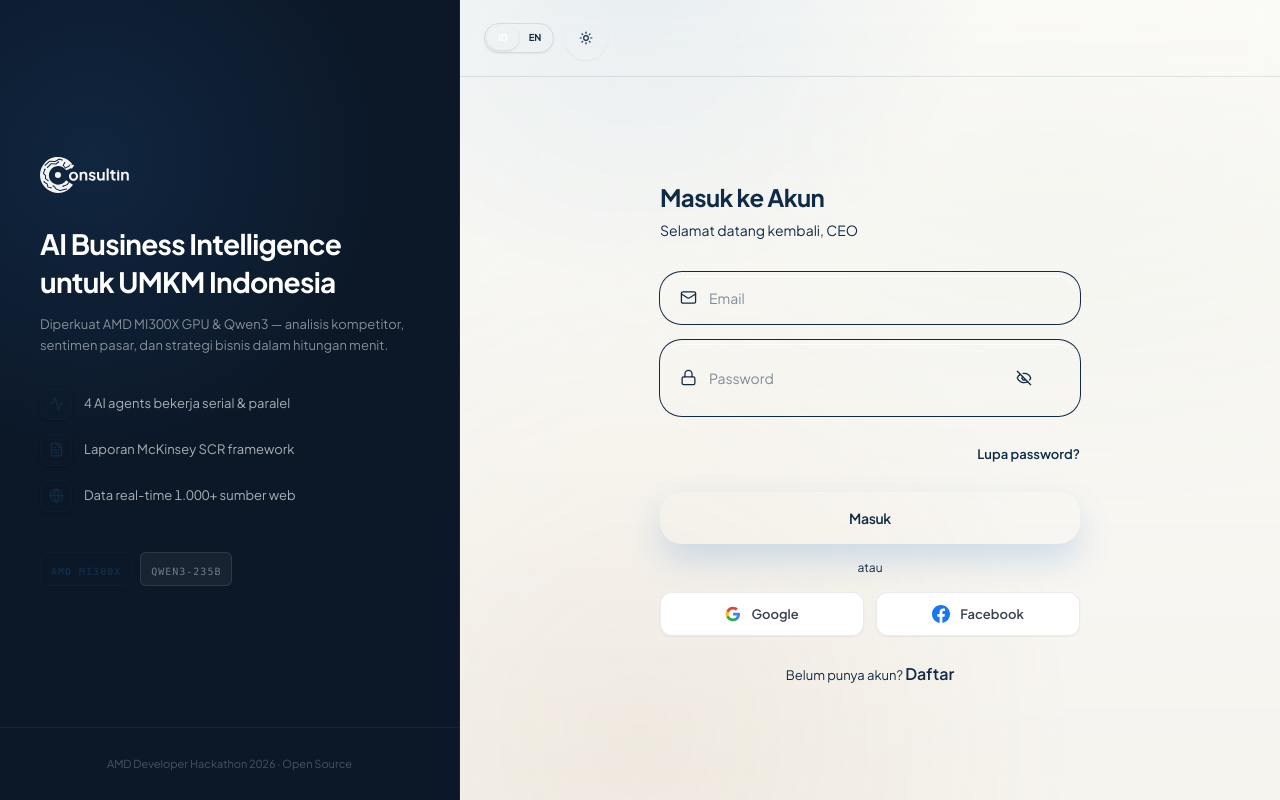
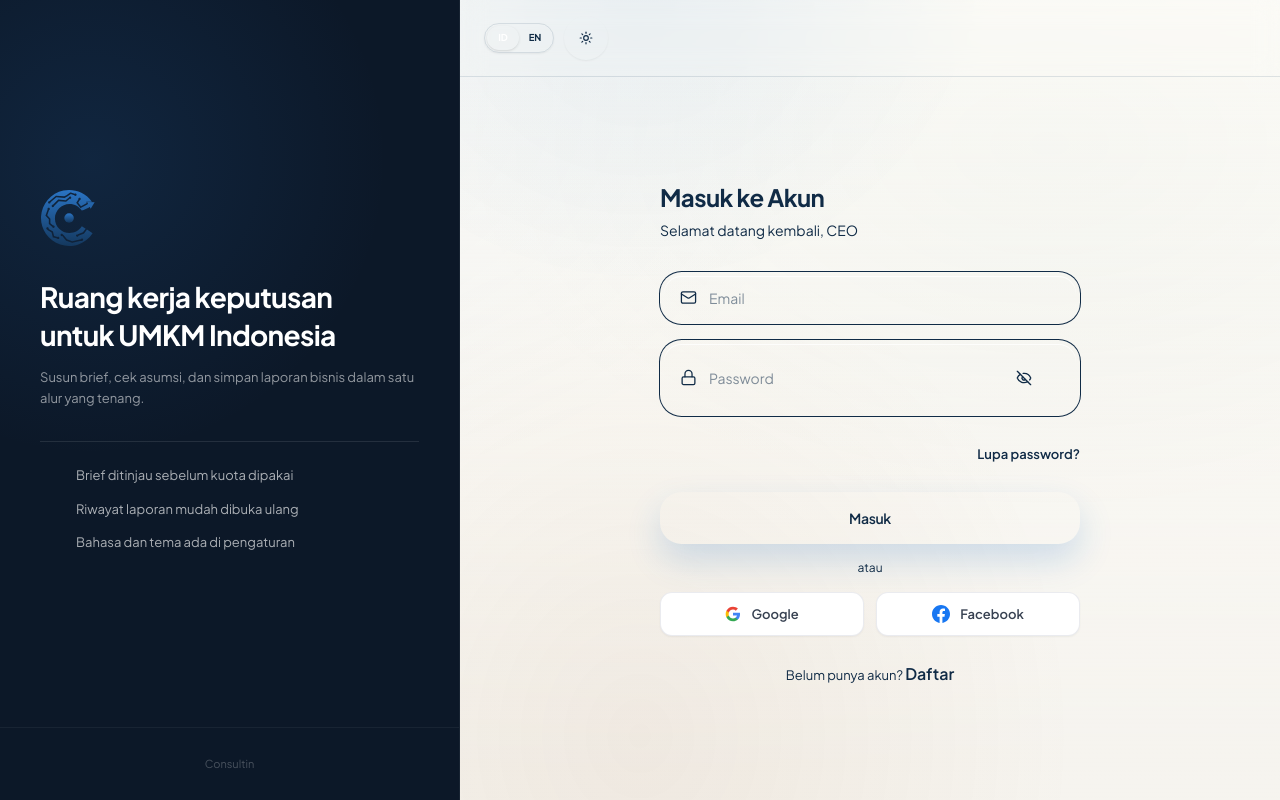
Before and after one commit to izerhaf7/quantivo-ai, a React (Vite) app: page / in a window 1280 px wide. Both pictures are taken after a click on the button "Lewati onboarding". Built offline with nearby package versions, Linux system fonts and the light colour scheme.

Commit message:
Refine Consultin workspace UX

```diff
--- a/src/app/App.tsx
+++ b/src/app/App.tsx
@@ -80,7 +80,7 @@ const UI_COPY = {
 
     // Phone verify
     phoneTitle: "Tambah Nomor Telepon",
-    phoneSubtitle: "Opsional — untuk keamanan akun dan notifikasi analisis",
+    phoneSubtitle: "Opsional · untuk keamanan akun dan notifikasi analisis",
     phonePlaceholder: "8xx xxxx xxxx",
     sendVerifyCode: "Kirim Kode Verifikasi",
     later: "Nanti Saja",
@@ -255,7 +255,7 @@ const UI_COPY = {
 
     // Phone verify
     phoneTitle: "Add Phone Number",
-    phoneSubtitle: "Optional — for account security and analysis notifications",
+    phoneSubtitle: "Optional · for account security and analysis notifications",
     phonePlaceholder: "8xx xxxx xxxx",
     sendVerifyCode: "Send Verification Code",
     later: "Maybe Later",
@@ -525,37 +525,26 @@ function AuthSplit({ children, title, subtitle, language, onLanguageChange, them
 
         <div className="flex-1 flex flex-col justify-center px-10 pb-10 relative z-10">
           <div className="mb-8">
-            <ImageWithFallback src={ConsultinLogo} alt="Consultin" className="h-9 w-auto object-contain mb-8 brightness-0 invert opacity-95" />
+            <ImageWithFallback src={CLogoImg} alt="Consultin" className="h-14 w-14 object-contain mb-8" />
             <h2 className="text-[28px] font-bold font-['Plus_Jakarta_Sans'] text-white leading-snug mb-3">
-              AI Business Intelligence<br />untuk UMKM Indonesia
+              Ruang kerja keputusan<br />untuk UMKM Indonesia
             </h2>
-            <p className="text-white/50 text-[13px] font-['Plus_Jakarta_Sans'] leading-relaxed">
-              Diperkuat AMD MI300X GPU & Qwen3 — analisis kompetitor, sentimen pasar, dan strategi bisnis dalam hitungan menit.
+            <p className="text-white/55 text-[13px] font-['Plus_Jakarta_Sans'] leading-relaxed">
+              Susun brief, cek asumsi, dan simpan laporan bisnis dalam satu alur yang tenang.
             </p>
           </div>
-          <div className="space-y-3.5">
-            {AUTH_FEATURES.map(({ Icon, label }) => (
+          <div className="space-y-3.5 border-t border-white/10 pt-6">
+            {["Brief ditinjau sebelum kuota dipakai", "Riwayat laporan mudah dibuka ulang", "Bahasa dan tema ada di pengaturan"].map((label) => (
               <div key={label} className="flex items-center gap-3">
-                <div className="w-8 h-8 rounded-lg bg-primary/15 flex items-center justify-center shrink-0 border border-primary/20 shadow-sm">
-                  <Icon size={15} className="text-primary" />
-                </div>
+                <span className="h-px w-6 bg-primary" />
                 <p className="text-white/65 text-[13px] font-['Plus_Jakarta_Sans']">{label}</p>
               </div>
             ))}
           </div>
-          {/* AMD badge */}
-          <div className="mt-10 flex items-center gap-2">
-            <div className="px-2.5 py-1 bg-primary/10 border border-primary/20 rounded-md shadow-xs">
-              <span className="text-[10px] font-mono text-primary uppercase tracking-widest font-bold">AMD MI300X</span>
-            </div>
-            <div className="px-2.5 py-1 bg-white/5 border border-white/10 rounded-md">
-              <span className="text-[10px] font-mono text-white/40 uppercase tracking-widest">Qwen3-235B</span>
-            </div>
-          </div>
         </div>
         <div className="p-7 border-t border-white/5 relative z-10">
           <p className="text-white/25 text-[11px] font-['Plus_Jakarta_Sans'] text-center">
-            AMD Developer Hackathon 2026 · Open Source
+            Consultin
           </p>
         </div>
       </div>
@@ -661,20 +650,8 @@ function Sidebar({ active, onNavigate, analysisCount, language }: {
         })}
       </nav>
 
-      {/* Tier + user */}
+      {/* User */}
       <div className="px-2 lg:px-3 pb-4 border-t border-white/[0.05] pt-3 space-y-2">
-        <div className="hidden lg:block bg-primary/10 rounded-lg p-3 border border-primary/15">
-          <div className="flex items-center justify-between mb-1.5">
-            <span className="text-[11px] font-semibold font-['Plus_Jakarta_Sans'] text-primary">{copy.freePlan}</span>
-            <span className="text-[10px] font-mono text-white/35">{analysisCount}/3</span>
-          </div>
-          <div className="h-1 w-full bg-white/10 rounded-full overflow-hidden mb-2.5">
-            <div className="h-full bg-gradient-to-r from-primary to-accent rounded-full transition-all" style={{ width: `${(analysisCount / 3) * 100}%` }} />
-          </div>
-          <button onClick={() => onNavigate("subscription")} className="w-full text-center text-[11px] font-semibold font-['Plus_Jakarta_Sans'] text-primary hover:text-white transition-colors">
-            {copy.upgrade} →
-          </button>
-        </div>
         <button
           onClick={() => onNavigate("account")}
           className={cn(
@@ -722,7 +699,6 @@ function AppShell({ children, screen, onNavigate, analysisCount, language, onLan
   theme: ThemeMode; onThemeChange: (theme: ThemeMode) => void;
 }) {
   const copy = UI_COPY[language];
-  const ThemeIcon = theme === "dark" ? Moon : Sun;
 
   return (
     <div className="flex min-h-[100dvh] bg-background">
@@ -739,20 +715,6 @@ function AppShell({ children, screen, onNavigate, analysisCount, language, onLan
           </button>
         </header>
 
-        {/* Desktop utility bar: app-wide controls belong with account/status actions, not buried in primary navigation. */}
-        <header className="hidden md:flex sticky top-0 z-30 h-[60px] items-center justify-between border-b border-border bg-background/82 px-6 backdrop-blur-xl xl:px-8">
-          <div className="min-w-0">
-            <p className="text-[11px] font-semibold uppercase tracking-[0.16em] text-muted-foreground font-mono">Consultin workspace</p>
-            <p className="mt-0.5 truncate text-sm font-semibold text-foreground font-['Plus_Jakarta_Sans']">
-              {screen === "briefreview" ? copy.reviewTitle : screen === "history" ? copy.history : screen === "subscription" ? "Subscription" : screen === "account" ? copy.account : copy.dashboard}
-            </p>
-          </div>
-          <button type="button" onClick={() => onNavigate("account")}
-            className="flex h-10 items-center gap-2 rounded-full border border-border/70 bg-card/78 px-3 text-[12px] font-semibold text-foreground shadow-[0_10px_24px_rgba(12,24,40,0.06)] ring-1 ring-white/70 transition hover:bg-muted focus-visible:outline-none focus-visible:ring-2 focus-visible:ring-primary font-['Plus_Jakarta_Sans']">
-            <User size={15} />
-            <span>{copy.user}</span>
-          </button>
-        </header>
 
         <main id="main-content" className="flex-1 min-w-0 overflow-auto pb-24 md:pb-0 relative z-10">
           {children}
@@ -1408,7 +1370,7 @@ function HomeView({ onSubmit, onOpenReport, analysisCount, language }: { onSubmi
             <div className="flex flex-wrap items-center justify-between gap-3">
               <div>
                 <p className="text-[11px] font-semibold uppercase tracking-[0.16em] text-primary font-mono">{copy.dashboardBriefInitial}</p>
-                <p className="mt-1 text-sm font-semibold text-foreground font-['Plus_Jakarta_Sans']">{language === "id" ? "Mulai dari kalimat mentah, Consultin susun dossier awal." : "Start with a raw sentence, Consultin drafts the dossier."}</p>
+                <p className="mt-1 text-sm font-semibold text-foreground font-['Plus_Jakarta_Sans']">{language === "id" ? "Mulai dari kalimat mentah. Consultin susun brief awal." : "Start with a raw sentence. Consultin drafts the first brief."}</p>
               </div>
               <span className="rounded-full border border-primary/20 bg-primary/10 px-3 py-1 text-[11px] font-semibold text-primary font-mono">{copy.quotaSafeText}</span>
             </div>
@@ -1423,7 +1385,7 @@ function HomeView({ onSubmit, onOpenReport, analysisCount, language }: { onSubmi
               />
               <div className="mt-3 border-t border-border pt-3">
                 <p className="text-[12px] leading-relaxed text-muted-foreground font-['Plus_Jakarta_Sans']">
-                  {language === "id" ? "Tulis bebas seperti chat biasa. Consultin baru menanyakan detail tambahan setelah brief awal dikirim." : "Write freely like a normal chat. Consultin asks for extra details only after the first brief is submitted."}
+                  {language === "id" ? "Tulis bebas seperti chat. Detail tambahan ditanya setelah brief dikirim." : "Write freely like chat. Extra details come after submit."}
                 </p>
               </div>
             </div>
@@ -1451,7 +1413,7 @@ function HomeView({ onSubmit, onOpenReport, analysisCount, language }: { onSubmi
                   <span className="mt-0.5 flex size-8 shrink-0 items-center justify-center rounded-full bg-warning/18 text-warning"><AlertTriangle size={15} /></span>
                   <div>
                     <p className="text-[13px] font-bold font-['Plus_Jakarta_Sans']">{language === "id" ? "Informasi kurang untuk analisis tajam." : "More information needed for sharper analysis."}</p>
-                    <p className="mt-1 text-[13px] leading-relaxed font-['Plus_Jakarta_Sans']">{language === "id" ? "Brief awal sudah tersusun. Lengkapi pertanyaan wajib sebelum agent processing memakai kuota." : "Initial brief is drafted. Complete required questions before agent processing uses quota."}</p>
+                    <p className="mt-1 text-[13px] leading-relaxed font-['Plus_Jakarta_Sans']">{language === "id" ? "Brief awal siap. Lengkapi pertanyaan wajib sebelum kuota dipakai." : "First brief ready. Complete required questions before quota is used."}</p>
                   </div>
                 </div>
               </div>
@@ -1460,7 +1422,7 @@ function HomeView({ onSubmit, onOpenReport, analysisCount, language }: { onSubmi
             <div className="mt-4 flex flex-col gap-3 border-t border-border pt-4 sm:flex-row sm:items-center sm:justify-between">
               <div className="flex items-center gap-2 text-muted-foreground">
                 <span className="flex size-7 items-center justify-center rounded-lg border border-border bg-background"><MapPin size={13} /></span>
-                <span className="text-[12px] font-['Plus_Jakarta_Sans']">{clarifying ? (language === "id" ? "AI menemukan detail yang perlu dilengkapi." : "AI found details that need completion.") : (language === "id" ? "Tidak ada parameter wajib sebelum kirim." : "No required parameters before submit.")}</span>
+                <span className="text-[12px] font-['Plus_Jakarta_Sans']">{clarifying ? (language === "id" ? "Ada detail yang perlu dilengkapi." : "Some details need completion.") : (language === "id" ? "Tidak ada isian wajib sebelum kirim." : "No required fields before submit.")}</span>
               </div>
               <button
                 onClick={handleAsk} disabled={!query.trim()}
@@ -1499,7 +1461,7 @@ function HomeView({ onSubmit, onOpenReport, analysisCount, language }: { onSubmi
             <div className="overflow-hidden rounded-2xl bg-card ring-1 ring-border shadow-[0_18px_45px_rgba(12,24,40,0.05)]">
               {recentAnalyses.map((item, index) => (
                 <button key={item.topic} onClick={() => onOpenReport(item.topic)}
-                  className={cn("group grid w-full grid-cols-[1fr_auto] items-center gap-3 px-4 py-3 text-left transition-[background,transform] duration-200 ease-[cubic-bezier(0.32,0.72,0,1)] hover:bg-primary/10/70 active:scale-[0.995] sm:grid-cols-[1fr_5.5rem_6rem]", index > 0 && "border-t border-border")}>
+                  className={cn("group grid w-full grid-cols-[1fr_auto] items-center gap-3 px-4 py-3 text-left transition-[background,transform] duration-200 ease-[cubic-bezier(0.32,0.72,0,1)] hover:bg-primary/10 active:scale-[0.995] sm:grid-cols-[1fr_5.5rem_6rem]", index > 0 && "border-t border-border")}>
                   <div className="min-w-0">
                     <div className="mb-1 flex items-center gap-2">
                       <span className="rounded-md bg-muted px-2 py-0.5 text-[11px] font-medium text-muted-foreground font-['Plus_Jakarta_Sans']">{item.tag}</span>
@@ -2235,7 +2197,7 @@ function SlideDeckView({ query, onBack, onFullReport }: { query: string; onBack:
   ];
 
   const SLIDES: React.ReactNode[] = [
-    // 0 — Cover
+    // 0 · Cover
     <div key={0} className="h-full flex flex-col justify-between p-10 md:p-14 bg-gradient-to-br from-[#0B1628] via-[#0D1E3A] to-[#1A3B6E] text-white">
       <div className="flex items-center gap-3">
         <ImageWithFallback src={ConsultinLogo} alt="Consultin" className="h-7 w-auto object-contain brightness-0 invert opacity-70" />
@@ -2258,10 +2220,10 @@ function SlideDeckView({ query, onBack, onFullReport }: { query: string; onBack:
       </div>
     </div>,
 
-    // 1 — Situation
+    // 1 · Situation
     <div key={1} className="h-full flex flex-col p-8 md:p-12 bg-white">
       <div className="mb-6">
-        <p className="text-[11px] font-mono text-primary uppercase tracking-widest mb-1">01 — Situation</p>
+        <p className="text-[11px] font-mono text-primary uppercase tracking-widest mb-1">01 · Situation</p>
         <h2 className="text-2xl md:text-3xl font-bold font-['Plus_Jakarta_Sans'] text-[#0D1829]">Kondisi Pasar Saat Ini</h2>
       </div>
       <div className="grid grid-cols-3 gap-4 mb-6">
@@ -2289,10 +2251,10 @@ function SlideDeckView({ query, onBack, onFullReport }: { query: string; onBack:
       </div>
     </div>,
 
-    // 2 — Complication
+    // 2 · Complication
     <div key={2} className="h-full flex flex-col p-8 md:p-12 bg-white">
       <div className="mb-6">
-        <p className="text-[11px] font-mono text-amber-500 uppercase tracking-widest mb-1">02 — Complication</p>
+        <p className="text-[11px] font-mono text-amber-500 uppercase tracking-widest mb-1">02 · Complication</p>
         <h2 className="text-2xl md:text-3xl font-bold font-['Plus_Jakarta_Sans'] text-[#0D1829]">Tantangan & Ancaman Utama</h2>
       </div>
       <div className="grid grid-cols-1 md:grid-cols-2 gap-4 flex-1">
@@ -2305,10 +2267,10 @@ function SlideDeckView({ query, onBack, onFullReport }: { query: string; onBack:
       </div>
     </div>,
 
-    // 3 — Consumer Voice
+    // 3 · Consumer Voice
     <div key={3} className="h-full flex flex-col p-8 md:p-12 bg-white">
       <div className="mb-6">
-        <p className="text-[11px] font-mono text-primary uppercase tracking-widest mb-1">03 — Analisis Sentimen</p>
+        <p className="text-[11px] font-mono text-primary uppercase tracking-widest mb-1">03 · Analisis Sentimen</p>
         <h2 className="text-2xl md:text-3xl font-bold font-['Plus_Jakarta_Sans'] text-[#0D1829]">Suara Konsumen</h2>
       </div>
       <div className="flex-1 grid grid-cols-1 md:grid-cols-2 gap-6 items-center">
@@ -2338,10 +2300,10 @@ function SlideDeckView({ query, onBack, onFullReport }: { query: string; onBack:
       </div>
     </div>,
 
-    // 4 — SWOT
+    // 4 · SWOT
     <div key={4} className="h-full flex flex-col p-8 md:p-12 bg-white">
       <div className="mb-5">
-        <p className="text-[11px] font-mono text-primary uppercase tracking-widest mb-1">04 — SWOT Analysis</p>
+        <p className="text-[11px] font-mono text-primary uppercase tracking-widest mb-1">04 · SWOT Analysis</p>
         <h2 className="text-2xl md:text-3xl font-bold font-['Plus_Jakarta_Sans'] text-[#0D1829]">Matriks SWOT</h2>
       </div>
       <div className="flex-1 grid grid-cols-2 gap-3">
@@ -2363,10 +2325,10 @@ function SlideDeckView({ query, onBack, onFullReport }: { query: string; onBack:
       </div>
     </div>,
 
-    // 5 — Resolution
+    // 5 · Resolution
     <div key={5} className="h-full flex flex-col p-8 md:p-12 bg-gradient-to-br from-[#0B1628] to-[#1A3B6E] text-white">
       <div className="mb-6">
-        <p className="text-[11px] font-mono text-primary uppercase tracking-widest mb-1">05 — Resolution</p>
+        <p className="text-[11px] font-mono text-primary uppercase tracking-widest mb-1">05 · Resolution</p>
         <h2 className="text-2xl md:text-3xl font-bold font-['Plus_Jakarta_Sans']">Rekomendasi Strategis</h2>
       </div>
       <div className="flex-1 space-y-3">
@@ -2385,10 +2347,10 @@ function SlideDeckView({ query, onBack, onFullReport }: { query: string; onBack:
       </div>
     </div>,
 
-    // 6 — Financials
+    // 6 · Financials
     <div key={6} className="h-full flex flex-col p-8 md:p-12 bg-white">
       <div className="mb-6">
-        <p className="text-[11px] font-mono text-primary uppercase tracking-widest mb-1">06 — Proyeksi Finansial</p>
+        <p className="text-[11px] font-mono text-primary uppercase tracking-widest mb-1">06 · Proyeksi Finansial</p>
         <h2 className="text-2xl md:text-3xl font-bold font-['Plus_Jakarta_Sans'] text-[#0D1829]">Revenue Forecast 2026</h2>
       </div>
       <div className="flex-1">
@@ -2405,10 +2367,10 @@ function SlideDeckView({ query, onBack, onFullReport }: { query: string; onBack:
       </div>
     </div>,
 
-    // 7 — Risk
+    // 7 · Risk
     <div key={7} className="h-full flex flex-col p-8 md:p-12 bg-white">
       <div className="mb-6">
-        <p className="text-[11px] font-mono text-amber-500 uppercase tracking-widest mb-1">07 — Risk Register</p>
+        <p className="text-[11px] font-mono text-amber-500 uppercase tracking-widest mb-1">07 · Risk Register</p>
         <h2 className="text-2xl md:text-3xl font-bold font-['Plus_Jakarta_Sans'] text-[#0D1829]">Matriks Risiko</h2>
       </div>
       <div className="flex-1 space-y-3">
@@ -2428,10 +2390,10 @@ function SlideDeckView({ query, onBack, onFullReport }: { query: string; onBack:
       </div>
     </div>,
 
-    // 8 — Action Plan
+    // 8 · Action Plan
     <div key={8} className="h-full flex flex-col p-8 md:p-12 bg-white">
       <div className="mb-6">
-        <p className="text-[11px] font-mono text-primary uppercase tracking-widest mb-1">08 — Action Plan</p>
+        <p className="text-[11px] font-mono text-primary uppercase tracking-widest mb-1">08 · Action Plan</p>
         <h2 className="text-2xl md:text-3xl font-bold font-['Plus_Jakarta_Sans'] text-[#0D1829]">90-Day Roadmap</h2>
       </div>
       <div className="flex-1 grid grid-cols-3 gap-4">
@@ -2454,10 +2416,10 @@ function SlideDeckView({ query, onBack, onFullReport }: { query: string; onBack:
       </div>
     </div>,
 
-    // 9 — Conclusion
+    // 9 · Conclusion
     <div key={9} className="h-full flex flex-col justify-between p-10 md:p-14 bg-gradient-to-br from-[#0B1628] to-[#1A3B6E] text-white">
       <div>
-        <p className="text-[11px] font-mono text-primary uppercase tracking-widest mb-2">09 — Kesimpulan</p>
+        <p className="text-[11px] font-mono text-primary uppercase tracking-widest mb-2">09 · Kesimpulan</p>
         <h2 className="text-3xl font-bold font-['Plus_Jakarta_Sans'] mb-6">Peluang Nyata, Tindakan Segera</h2>
         <p className="text-white/70 text-[15px] font-['Plus_Jakarta_Sans'] leading-relaxed max-w-lg">
           Pasar kafe di Dago layak diuji melalui peluncuran kecil, bukan ekspansi besar sejak hari pertama. Skor kelayakan 82/100 dan sentimen positif 71% cukup kuat untuk memulai validasi 90 hari, dengan fokus pada menu, komunitas, dan disiplin biaya.
@@ -2756,7 +2718,7 @@ function AccountView({ mode = "account", onLogout, language, onLanguageChange, t
                   className={cn(`rounded-full px-5 py-1.5 text-[12px] font-semibold transition-all duration-200 ${JK} focus-visible:outline-none focus-visible:ring-2 focus-visible:ring-white/70`,
                     billing === mode ? "bg-white text-[#14385E] shadow-[0_2px_12px_rgba(0,0,0,0.22),0_0_0_1px_rgba(255,255,255,0.1)]" : "text-white/50 hover:text-white/80")}
                 >
-                  {mode === "monthly" ? "Bulanan" : "Tahunan — hemat 20%"}
+                  {mode === "monthly" ? "Bulanan" : "Tahunan, hemat 20%"}
                 </button>
               ))}
             </div>
```
